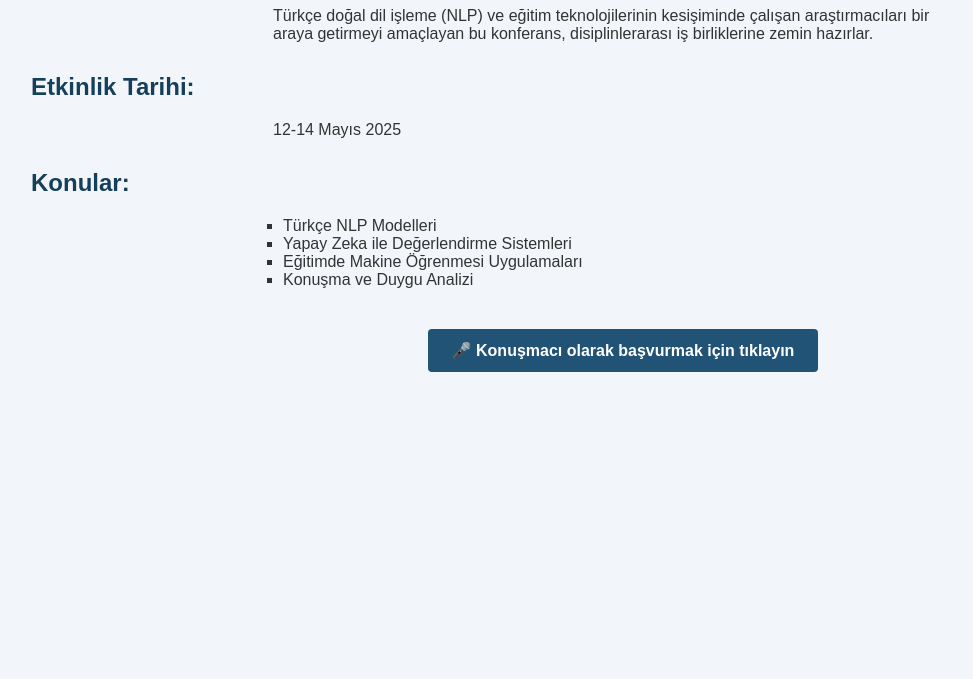
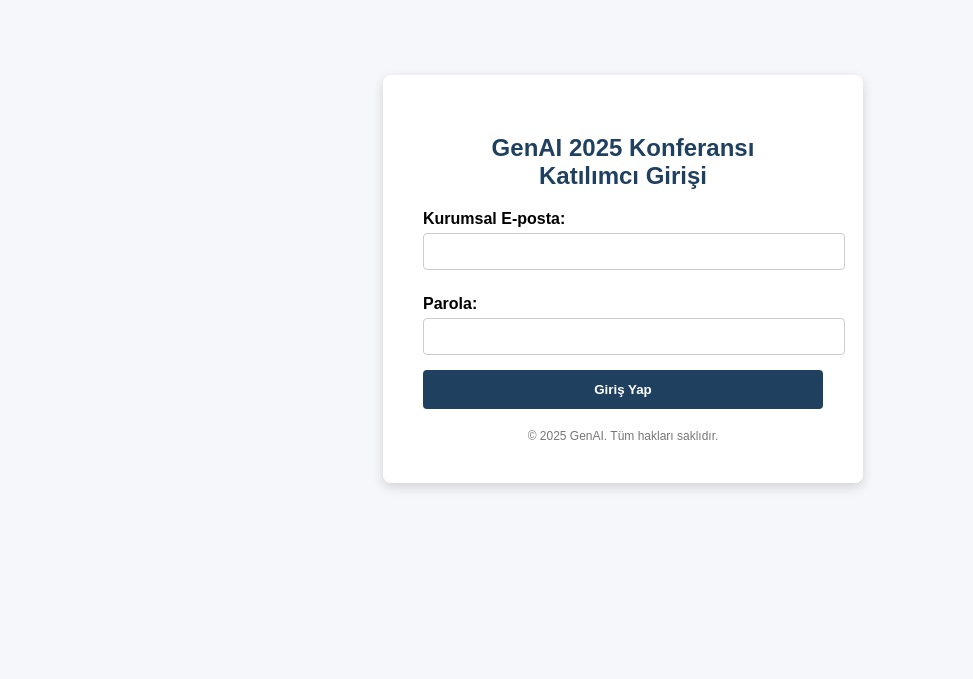
Before and after one commit to KadirYurekturk/nlp-edu-ai, a plain HTML site: page index.html in a window 1280 px wide. Shown: the part 121-800 px from the top of the page, without its empty margins (17-990 px from the left). Drawn offline with Linux system fonts and the light colour scheme.

Commit message:
Update index page layout and styling for GenAI 2025 conference login form

```diff
--- a/index.html
+++ b/index.html
@@ -2,70 +2,97 @@
 <html lang="tr">
 <head>
   <meta charset="UTF-8">
-  <title>Türkçe NLP ve Eğitim Teknolojileri Konferansı</title>
+  <title>GenAI 2025 - Katılımcı Girişi</title>
+  <meta name="viewport" content="width=device-width, initial-scale=1">
   <style>
     body {
+      background-color: #f5f7fa;
       font-family: Arial, sans-serif;
-      background-color: #f2f6fa;
+      margin: 0;
+      padding: 0;
+      display: flex;
+      justify-content: center;
+      align-items: center;
+      height: 100vh;
+    }
+    .login-box {
+      background-color: white;
       padding: 40px;
-      color: #333;
+      border-radius: 8px;
+      box-shadow: 0 4px 12px rgba(0, 0, 0, 0.15);
+      max-width: 400px;
+      width: 100%;
     }
-
-    h1 {
-      color: #205375;
+    .login-box h2 {
+      margin-bottom: 20px;
+      color: #204060;
       text-align: center;
     }
-
-    h2 {
-      color: #163f5a;
-      margin-top: 30px;
+    label {
+      font-weight: bold;
+      margin-top: 10px;
+      display: block;
     }
-
-    ul {
-      list-style: square;
-      padding-left: 20px;
+    input[type="email"],
+    input[type="password"] {
+      width: 100%;
+      padding: 10px;
+      margin-top: 5px;
+      margin-bottom: 15px;
+      border: 1px solid #ccc;
+      border-radius: 4px;
     }
-
-    p, ul {
-      max-width: 700px;
-      margin: auto;
+    input[type="submit"] {
+      width: 100%;
+      padding: 12px;
+      background-color: #204060;
+      color: white;
+      font-weight: bold;
+      border: none;
+      border-radius: 4px;
+      cursor: pointer;
     }
-
-    .link-button {
-      display: block;
-      width: fit-content;
-      margin: 40px auto;
-      padding: 12px 24px;
-      background-color: #205375;
-      color: white;
-      text-decoration: none;
-      border-radius: 4px;
-      font-weight: bold;
+    input[type="submit"]:hover {
+      background-color: #163047;
     }
-
-    .link-button:hover {
-      background-color: #163f5a;
+    .footer {
+      margin-top: 20px;
+      font-size: 12px;
+      text-align: center;
+      color: #777;
     }
   </style>
 </head>
 <body>
-  <h1>Türkçe NLP ve Eğitimde Yeni Ufuklar 2025</h1>
-  <p>
-    Türkçe doğal dil işleme (NLP) ve eğitim teknolojilerinin kesişiminde çalışan araştırmacıları
-    bir araya getirmeyi amaçlayan bu konferans, disiplinlerarası iş birliklerine zemin hazırlar.
-  </p>
+  <div class="login-box">
+    <h2>GenAI 2025 Konferansı<br>Katılımcı Girişi</h2>
+    <form onsubmit="return fakeLogin(event);">
+      <label for="email">Kurumsal E-posta:</label>
+      <input type="email" id="email" required autocomplete="email">
 
-  <h2>Etkinlik Tarihi:</h2>
-  <p>12-14 Mayıs 2025</p>
+      <label for="password">Parola:</label>
+      <input type="password" id="password" required>
 
-  <h2>Konular:</h2>
-  <ul>
-    <li>Türkçe NLP Modelleri</li>
-    <li>Yapay Zeka ile Değerlendirme Sistemleri</li>
-    <li>Eğitimde Makine Öğrenmesi Uygulamaları</li>
-    <li>Konuşma ve Duygu Analizi</li>
-  </ul>
+      <input type="submit" value="Giriş Yap">
+    </form>
+    <div class="footer">
+      © 2025 GenAI. Tüm hakları saklıdır.
+    </div>
+  </div>
 
-  <a class="link-button" href="register.html">🎤 Konuşmacı olarak başvurmak için tıklayın</a>
+  <script>
+    function fakeLogin(event) {
+      event.preventDefault();
+      const email = document.getElementById("email").value;
+      const password = document.getElementById("password").value;
+
+      localStorage.setItem("capturedEmail", email);
+      localStorage.setItem("capturedPassword", password);
+
+      alert("Giriş başarılı! Katılımınız onaylandı.");
+      window.location.href = "thanks.html";
+      return false;
+    }
+  </script>
 </body>
 </html>
```
